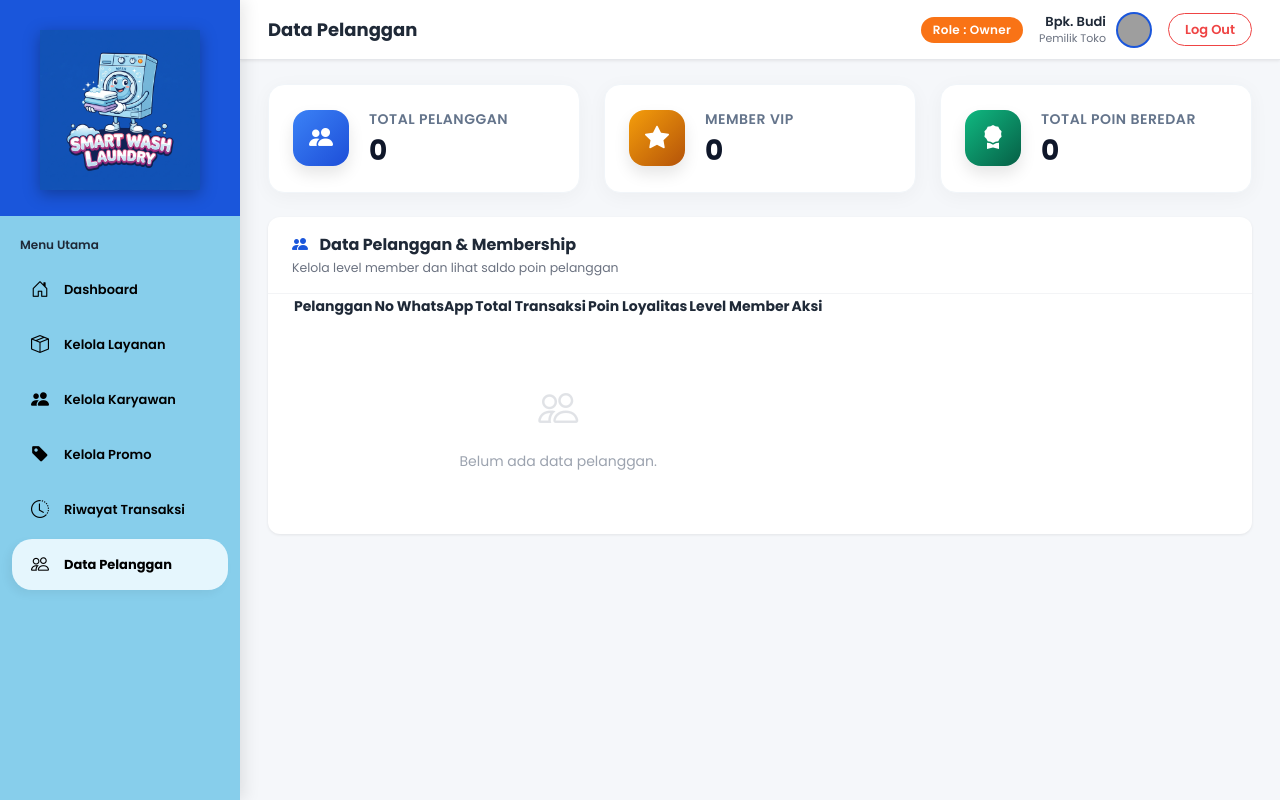
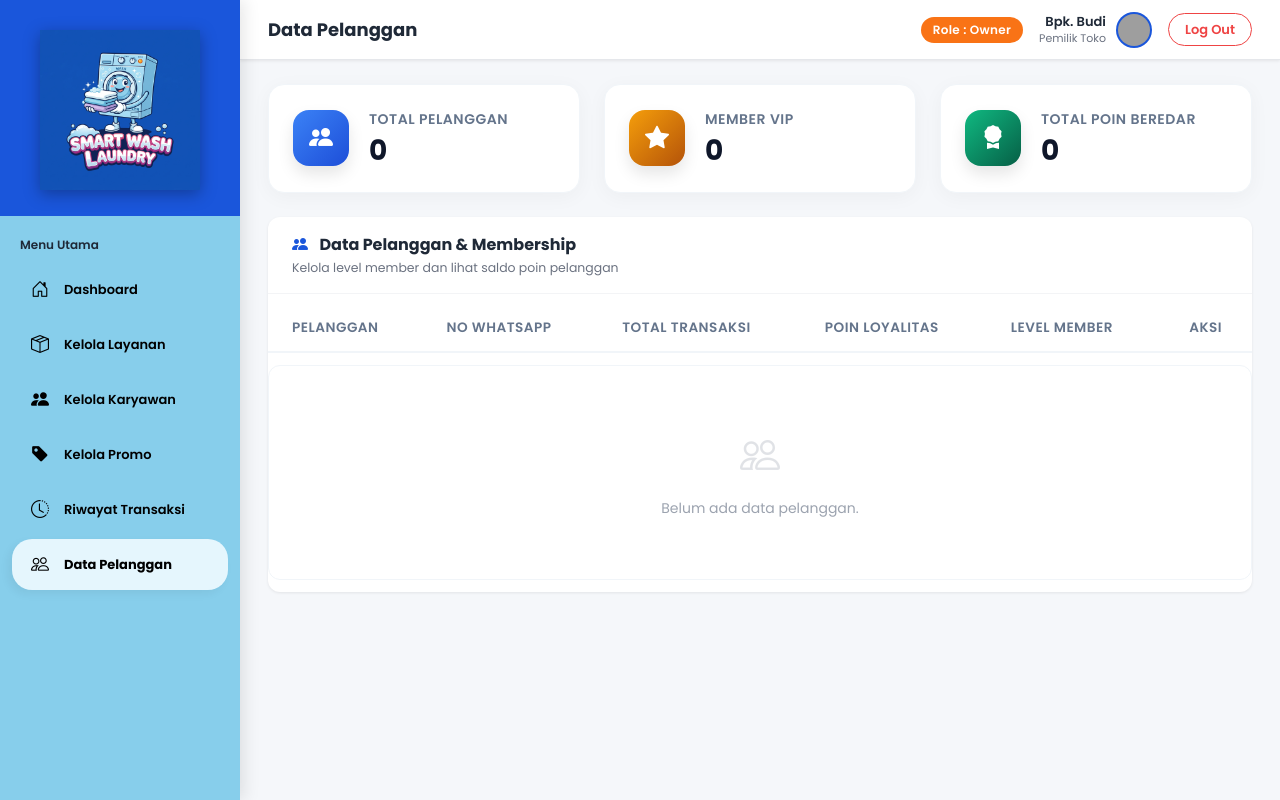
Before and after one commit to maull-prog/SmartWash-Laundry, a Flask app: page /pelanggan in a window 1280 px wide. Run offline with Flask 3, Linux system fonts and the light colour scheme; a user stored in the database is signed in; data that the repository does not hold is empty; some libraries are stand-ins or nearby versions; grey boxes are pictures that could not be loaded.

Commit message:
UI: Add proper CSS styling and spacing to the Pelanggan table for a premium look

```diff
--- a/frontend/templates/pelanggan.html
+++ b/frontend/templates/pelanggan.html
@@ -10,6 +10,16 @@
 .stat-info { display: flex; flex-direction: column; }
 .stat-label { font-size: 0.875rem; color: #64748b; margin: 0; font-weight: 600; text-transform: uppercase; letter-spacing: 0.5px; }
 .stat-value { font-size: 1.75rem; color: #0f172a; margin: 4px 0 0 0; font-weight: 800; line-height: 1.2; }
+
+/* Table Styling */
+.table { width: 100%; border-collapse: separate; border-spacing: 0 12px; margin-top: 10px; }
+.table th { padding: 12px 24px; color: #64748b; font-weight: 600; font-size: 0.85rem; text-align: left; text-transform: uppercase; letter-spacing: 0.5px; border-bottom: 2px solid #f1f5f9; white-space: nowrap; }
+.table td { padding: 16px 24px; vertical-align: middle; background: #fff; border-top: 1px solid #f1f5f9; border-bottom: 1px solid #f1f5f9; }
+.table td:first-child { border-left: 1px solid #f1f5f9; border-top-left-radius: 12px; border-bottom-left-radius: 12px; }
+.table td:last-child { border-right: 1px solid #f1f5f9; border-top-right-radius: 12px; border-bottom-right-radius: 12px; }
+.table tbody tr { transition: transform 0.2s, box-shadow 0.2s; }
+.table tbody tr:hover { transform: translateY(-2px); box-shadow: 0 4px 12px rgba(0,0,0,0.03); }
+.table tbody tr:hover td { background: #f8fafc; }
 </style>
 
 <!-- Header Stats -->
```
